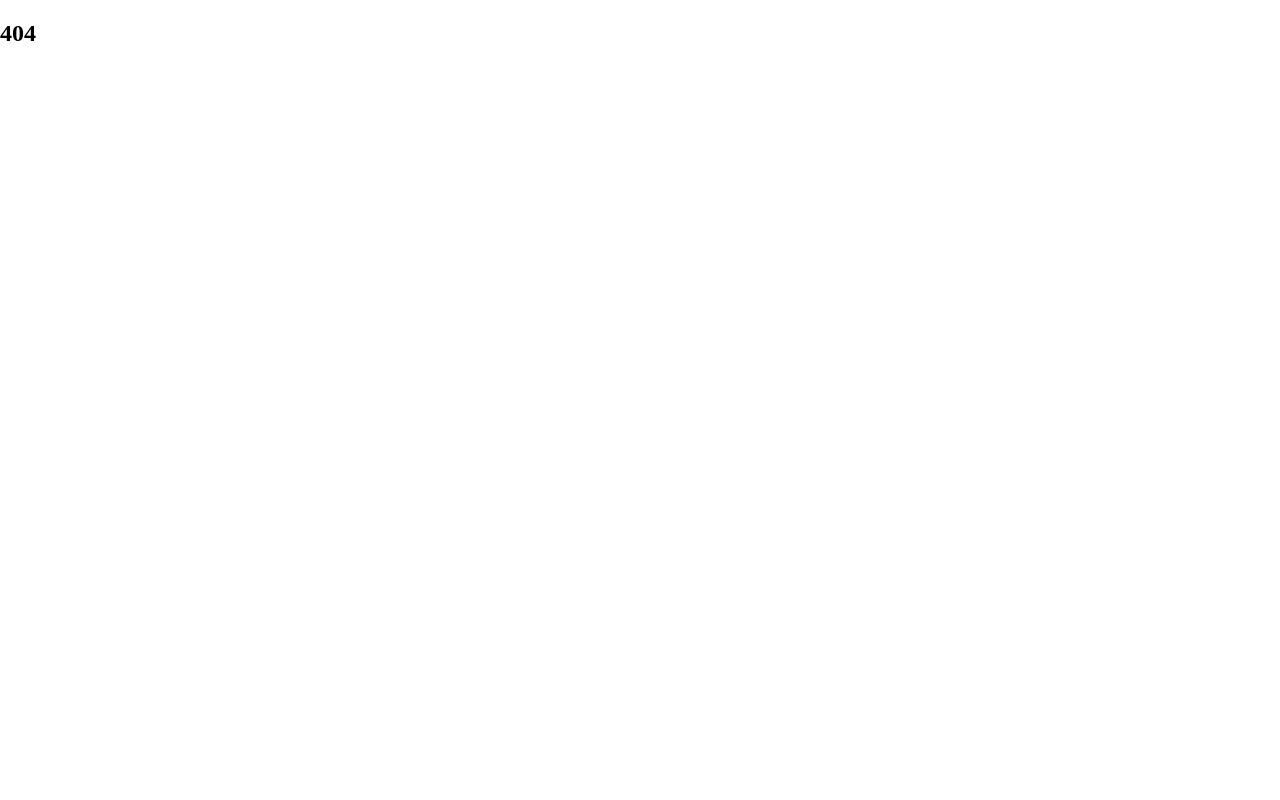
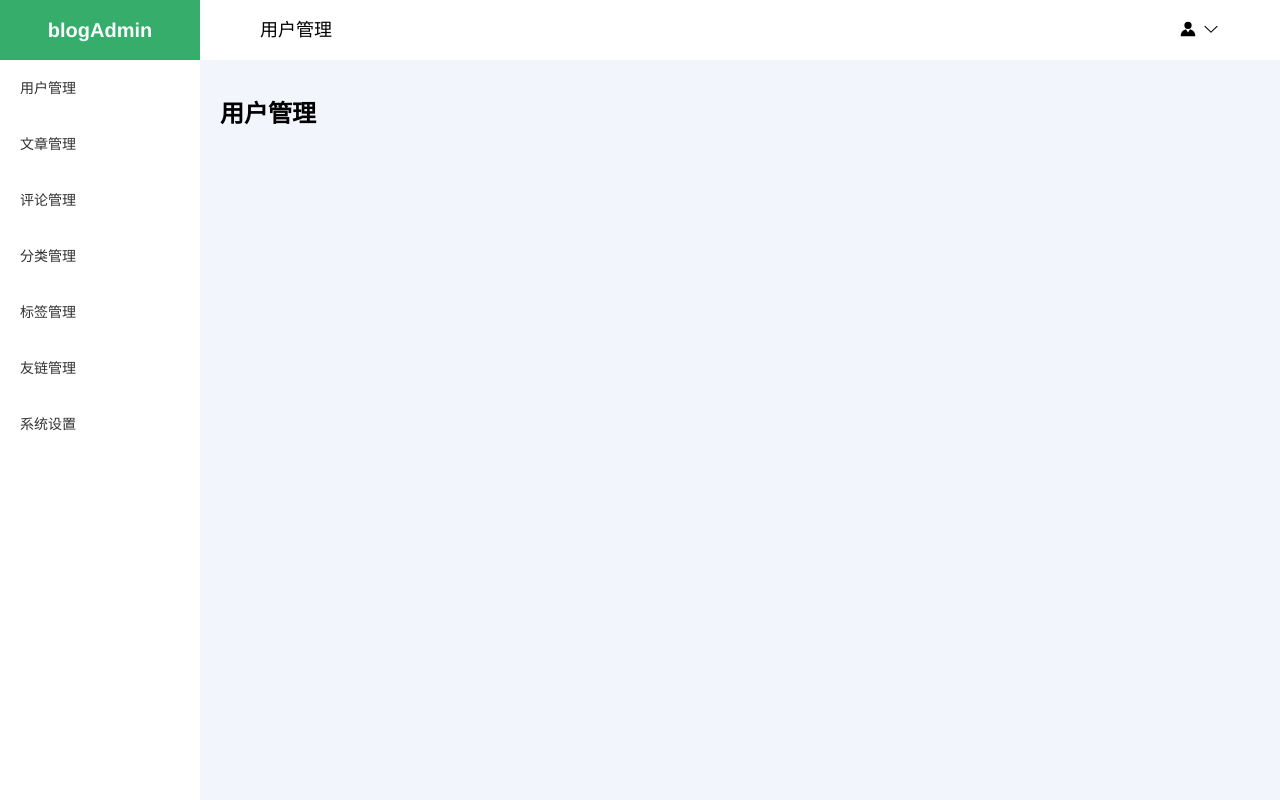
Before and after one commit to whcxxb/Vue3-Admin, a Vue app: page /user in a window 1280 px wide. Built offline with nearby package versions, Linux system fonts and the light colour scheme.

Commit message:
增加layout页面

```diff
--- a/auto-imports.d.ts
+++ b/auto-imports.d.ts
@@ -1,3 +1,5 @@
 // Generated by 'unplugin-auto-import'
 export {}
-declare global {}
+declare global {
+
+}
--- a/components.d.ts
+++ b/components.d.ts
@@ -7,12 +7,21 @@ export {}
 
 declare module '@vue/runtime-core' {
   export interface GlobalComponents {
+    ElAside: typeof import('element-plus/es')['ElAside']
     ElButton: typeof import('element-plus/es')['ElButton']
     ElCard: typeof import('element-plus/es')['ElCard']
+    ElContainer: typeof import('element-plus/es')['ElContainer']
+    ElDropdown: typeof import('element-plus/es')['ElDropdown']
+    ElDropdownItem: typeof import('element-plus/es')['ElDropdownItem']
+    ElDropdownMenu: typeof import('element-plus/es')['ElDropdownMenu']
     ElForm: typeof import('element-plus/es')['ElForm']
     ElFormItem: typeof import('element-plus/es')['ElFormItem']
+    ElHeader: typeof import('element-plus/es')['ElHeader']
     ElIcon: typeof import('element-plus/es')['ElIcon']
     ElInput: typeof import('element-plus/es')['ElInput']
+    ElMain: typeof import('element-plus/es')['ElMain']
+    ElMenu: typeof import('element-plus/es')['ElMenu']
+    ElMenuItem: typeof import('element-plus/es')['ElMenuItem']
     ElOption: typeof import('element-plus/es')['ElOption']
     ElSelect: typeof import('element-plus/es')['ElSelect']
     HelloVue: typeof import('./src/components/HelloVue.vue')['default']
--- a/package.json
+++ b/package.json
@@ -12,6 +12,7 @@
     "prepare": "husky install"
   },
   "dependencies": {
+    "@element-plus/icons-vue": "1.x",
     "@vueuse/core": "^9.10.0",
     "axios": "^1.2.2",
     "element-plus": "^2.2.28",
--- a/src/router/routes.ts
+++ b/src/router/routes.ts
@@ -3,18 +3,31 @@ import type { RouteRecordRaw } from 'vue-router'
 const routes: Array<RouteRecordRaw> = [
   {
     path: '/',
-    redirect: '/home'
+    redirect: '/dashboard'
   },
   {
-    path: '/home',
-    alias: '/index',
-    name: 'Home',
-    component: () => import('@/view/home/index.vue')
-  },
-  {
-    path: '/about:id',
-    name: 'About',
-    component: () => import('@/view/about/index.vue')
+    path: '/layout',
+    name: 'layout',
+    redirect: '/dashboard',
+    component: () => import('@/view/layout/index.vue'),
+    children: [
+      {
+        path: '/dashboard',
+        name: 'dashboard',
+        component: () => import('@/view/dashboard/index.vue'),
+        meta: {
+          title: '首页'
+        }
+      },
+      {
+        path: '/user',
+        name: 'user',
+        component: () => import('@/view/users/index.vue'),
+        meta: {
+          title: '用户管理'
+        }
+      }
+    ]
   },
   {
     path: '/login',
--- a/src/store/user.ts
+++ b/src/store/user.ts
@@ -4,7 +4,10 @@ export const useUserStore = defineStore('user', {
     username: '',
     token: ''
   }),
-  getters: {},
+  getters: {
+    isLogin: (state) => !!state.token,
+    getUserName: (state) => state.username
+  },
   actions: {
     setUserInfo(username: string, token: string) {
       this.username = username
--- a/src/style/base.less
+++ b/src/style/base.less
@@ -22,6 +22,8 @@ html {
 
 body {
   margin: 0;
+  font-family: 'Helvetica Neue', Helvetica, 'PingFang SC', 'Hiragino Sans GB', 'Microsoft YaHei',
+    '微软雅黑', Arial, sans-serif;
 }
 
 /**
--- /dev/null
+++ b/src/view/dashboard/index.vue
@@ -0,0 +1,3 @@
+<template>
+  <h2></h2>
+</template>
--- /dev/null
+++ b/src/view/layout/index.vue
@@ -0,0 +1,105 @@
+<template>
+  <div class="common-layout">
+    <el-container>
+      <el-header class="flex">
+        <div class="logo w-50">
+          <div @click="backHome">blogAdmin</div>
+        </div>
+        <div class="header">
+          <div>{{ menuName }}</div>
+          <div>
+            <el-dropdown>
+              <span class="el-dropdown-link">
+                <el-icon><Avatar /></el-icon> {{ userName }}
+                <el-icon class="el-icon--right">
+                  <arrow-down />
+                </el-icon>
+              </span>
+              <template #dropdown>
+                <el-dropdown-menu>
+                  <el-dropdown-item>个人中心</el-dropdown-item>
+                  <el-dropdown-item>登出</el-dropdown-item>
+                </el-dropdown-menu>
+              </template>
+            </el-dropdown>
+          </div>
+        </div>
+      </el-header>
+      <el-container>
+        <el-aside width="200px">
+          <menus />
+        </el-aside>
+        <el-main>
+          <RouterView></RouterView>
+        </el-main>
+      </el-container>
+    </el-container>
+  </div>
+</template>
+
+<script setup lang="ts">
+  import { ref, watchEffect } from 'vue'
+  import { RouterView, useRoute, useRouter } from 'vue-router'
+  import { useUserStore } from '@/store/user'
+  import menus from './menus.vue'
+  import { ArrowDown, Avatar } from '@element-plus/icons-vue'
+
+  const menuName = ref<any>('')
+  const route = useRoute()
+  const router = useRouter()
+  watchEffect(() => {
+    menuName.value = route.meta.title
+  })
+  const backHome = () => {
+    router.push('/dashboard')
+  }
+
+  const userStore = useUserStore()
+  const userName = ref<string>('')
+  userName.value = userStore.getUserName
+</script>
+
+<style lang="less" scoped>
+  .common-layout {
+    height: 100vh;
+    overflow: hidden;
+    .el-container {
+      height: 100%;
+    }
+    .el-header {
+      padding: 0;
+      .logo {
+        cursor: pointer;
+        background-color: #36ad6a;
+        color: #f8fafc;
+        text-align: center;
+        font-size: 20px;
+        font-weight: 600;
+        line-height: 60px;
+      }
+      .header {
+        width: calc(100% - 320px);
+        display: flex;
+        justify-content: space-between;
+        align-items: center;
+        padding: 0 60px;
+        font-size: 18px;
+        .el-dropdown-link {
+          font-size: 18px;
+          cursor: pointer;
+          color: #000;
+          display: flex;
+          align-items: center;
+        }
+      }
+    }
+    .el-aside {
+      .el-menu--vertical {
+        border-right: none;
+      }
+    }
+    .el-main {
+      background-color: #f2f6fc;
+    }
+  }
+</style>
--- /dev/null
+++ b/src/view/layout/menus.vue
@@ -0,0 +1,42 @@
+<template>
+  <el-menu @select="select">
+    <el-menu-item index="1">用户管理</el-menu-item>
+    <el-menu-item index="2">文章管理</el-menu-item>
+    <el-menu-item index="3">评论管理</el-menu-item>
+    <el-menu-item index="4">分类管理</el-menu-item>
+    <el-menu-item index="5">标签管理</el-menu-item>
+    <el-menu-item index="6">友链管理</el-menu-item>
+    <el-menu-item index="7">系统设置</el-menu-item>
+  </el-menu>
+</template>
+<script setup lang="ts">
+  import { useRouter } from 'vue-router'
+  const router = useRouter()
+  const select = (index: string) => {
+    console.log(index)
+
+    switch (index) {
+      case '1':
+        router.push('/user')
+        break
+      case '2':
+        router.push('/article')
+        break
+      case '3':
+        router.push('/comment')
+        break
+      case '4':
+        router.push('/category')
+        break
+      case '5':
+        router.push('/tag')
+        break
+      case '6':
+        router.push('/link')
+        break
+      case '7':
+        router.push('/setting')
+        break
+    }
+  }
+</script>
--- a/src/view/login/index.vue
+++ b/src/view/login/index.vue
@@ -31,7 +31,7 @@
       form.username = ''
       form.password = ''
       isLoading.value = false
-      router.push('/home')
+      router.push('/dashboard')
       userStore.setUserInfo(res.data.username, res.data.tokenStr)
     } else {
       ElNotification({
@@ -91,7 +91,7 @@
             <el-input v-model="form.password" type="password" placeholder="密码" show-password />
           </el-form-item>
           <el-form-item>
-            <el-button color="#3867d6" type="primary" :loading="isLoading" @click="onSubmit">
+            <el-button color="#36ad6a" type="primary" :loading="isLoading" @click="onSubmit">
               <template #default>
                 <span v-show="!isLoading">🚀 登录</span>
               </template>
@@ -116,7 +116,7 @@
 <style lang="less" scoped>
   .login-container {
     overflow: hidden;
-    background-color: #f3f4f6;
+    background-color: #f2f6fc;
     position: relative;
     .box-card {
       width: 560px;
@@ -155,6 +155,9 @@
           height: 50px;
           font-size: 20px;
         }
+        .el-button {
+          color: #fff;
+        }
       }
       .register {
         width: 100%;
--- a/src/view/login/register.vue
+++ b/src/view/login/register.vue
@@ -98,7 +98,7 @@
     width: 100%;
     height: 100vh;
     overflow: hidden;
-    background-color: #f3f4f6;
+    background-color: #f2f6fc;
     position: relative;
     .box-card {
       width: 560px;
--- /dev/null
+++ b/src/view/users/index.vue
@@ -0,0 +1,3 @@
+<template>
+  <h2>用户管理</h2>
+</template>
```
Also changed, not shown: 1 other file (tests, documents, lock files or other folders).
